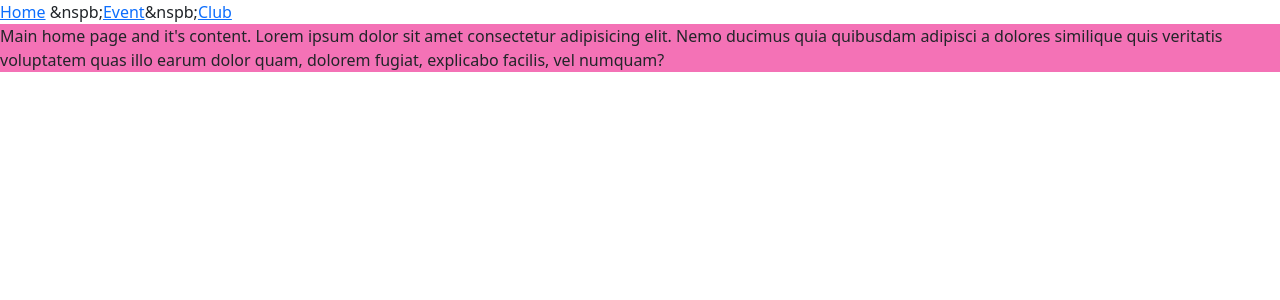
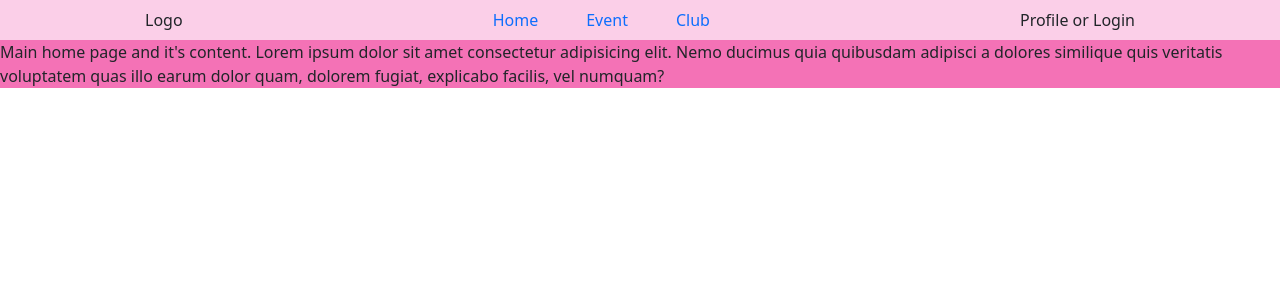
Before and after one commit to pantheepatel/CampusConnect.github.io, a React (Create React App) app in the folder campus-connect-app/: page / in a window 1280 px wide. Shown: the top 300 px of the page. Built offline with nearby package versions, Linux system fonts and the light colour scheme.

Commit message:
navbar ui-1

```diff
--- a/campus-connect-app/package.json
+++ b/campus-connect-app/package.json
@@ -5,7 +5,9 @@
   "dependencies": {
     "@emotion/react": "^11.11.1",
     "@emotion/styled": "^11.11.0",
+    "@mui/icons-material": "^5.14.6",
     "@mui/material": "^5.14.6",
+    "@mui/styled-engine-sc": "^5.14.6",
     "@testing-library/jest-dom": "^5.17.0",
     "@testing-library/react": "^13.4.0",
     "@testing-library/user-event": "^13.5.0",
@@ -14,6 +16,7 @@
     "react-dom": "^18.2.0",
     "react-router-dom": "^6.15.0",
     "react-scripts": "5.0.1",
+    "styled-components": "^5.3.11",
     "web-vitals": "^2.1.4"
   },
   "scripts": {
--- a/campus-connect-app/src/App.js
+++ b/campus-connect-app/src/App.js
@@ -15,20 +15,17 @@ function App() {
     <div>
       <Router>
         <Header></Header>
-
         <Routes>
           <Route path='/' element={<Button />} />
-          <Route path='event' element={<EventList />}>
+          <Route path='event' >
+            <Route path='' element={<EventList />} />
             <Route path='addEvent' element={<EventForm />} />
-            {/* <Route path='myEvent' element={<EventList />} /> */}
-            {/* remove add option from my eventlist*/}
-            <Route path='myEvent' element={<EventListMy />} />
+            <Route path='myEvent' element={<EventList />} />
           </Route>
-          <Route path='club' element={<ClubList />} >
+          <Route path='club' >
+            <Route path='' element={<ClubList />} />
             <Route path='addClub' element={<ClubForm />} />
-            {/* <Route path='myClub' element={<ClubList/>} />  */}
-            {/* remove add option from my clublist*/}
-            <Route path='myClub' element={<ClubListMy />} />
+            <Route path='myClub' element={<ClubList />} />
           </Route>
         </Routes>
       </Router>
--- a/campus-connect-app/src/components/common/Button.js
+++ b/campus-connect-app/src/components/common/Button.js
@@ -3,6 +3,7 @@ import React from 'react'
 function Button() {
   return (
     <div className='bg-pink-400 h-full'>
+      {/* <Button variant="contained">Hello world</Button> */}
       Main home page and it's content.
       Lorem ipsum dolor sit amet consectetur adipisicing elit. Nemo ducimus quia quibusdam adipisci a dolores similique quis veritatis voluptatem quas illo earum dolor quam, dolorem fugiat, explicabo facilis, vel numquam?
     </div>
--- a/campus-connect-app/src/components/common/Header.js
+++ b/campus-connect-app/src/components/common/Header.js
@@ -8,10 +8,14 @@ import ClubForm from '../club/ClubForm';
 
 function Header() {
   return (
-    <div>
-      <Link to="/">Home</Link> &nspb;
-      <Link to="event">Event</Link>&nspb;
-      <Link to="club">Club</Link>
+    <div className="flex flex-row gap-9 justify-around p-2 bg-pink-200 ">
+      <div>Logo</div>
+      <div className="flex gap-5">
+        <Link to="/" className='no-underline'>Home</Link>
+        <Link to="event" className='no-underline'>Event</Link>
+        <Link to="club" className='no-underline'>Club</Link>
+      </div>
+      <div>Profile or Login</div>
     </div>
   )
 }
```
Also changed, not shown: 1 other file (tests, documents, lock files or other folders).
